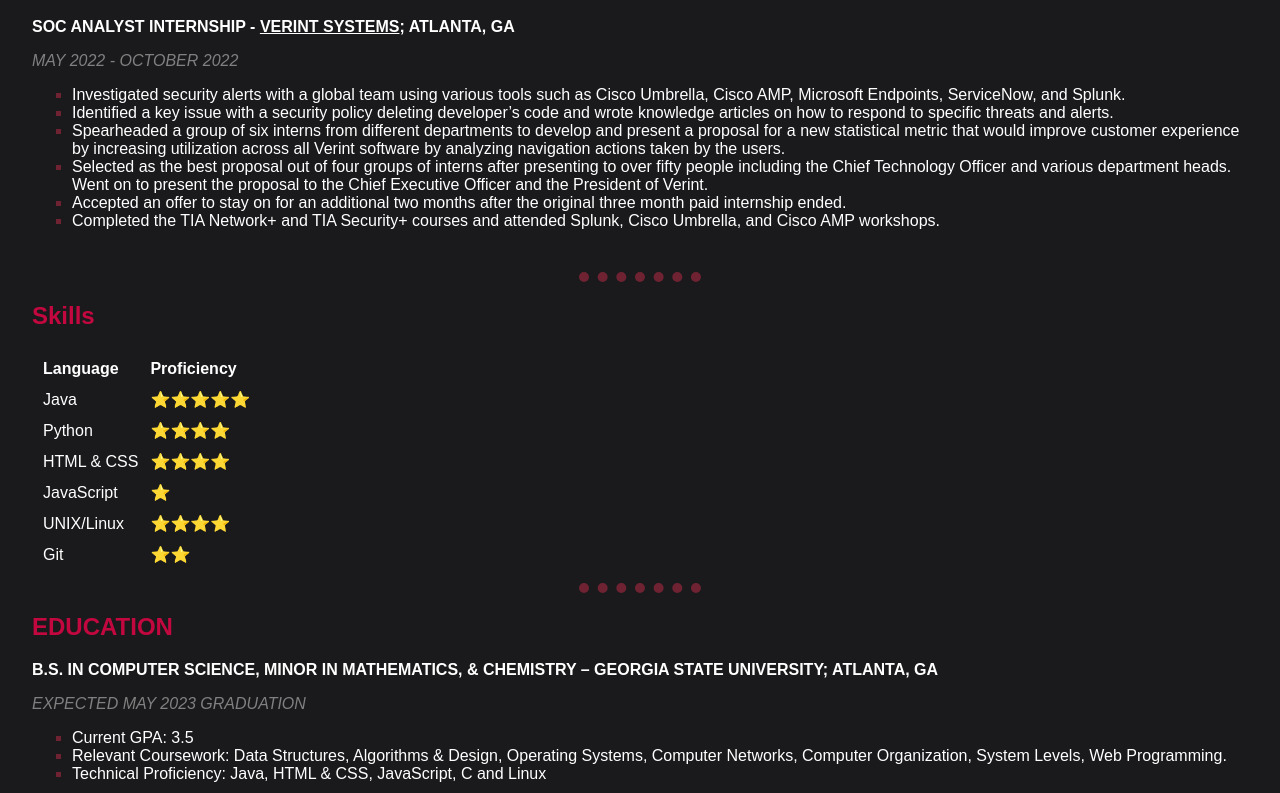
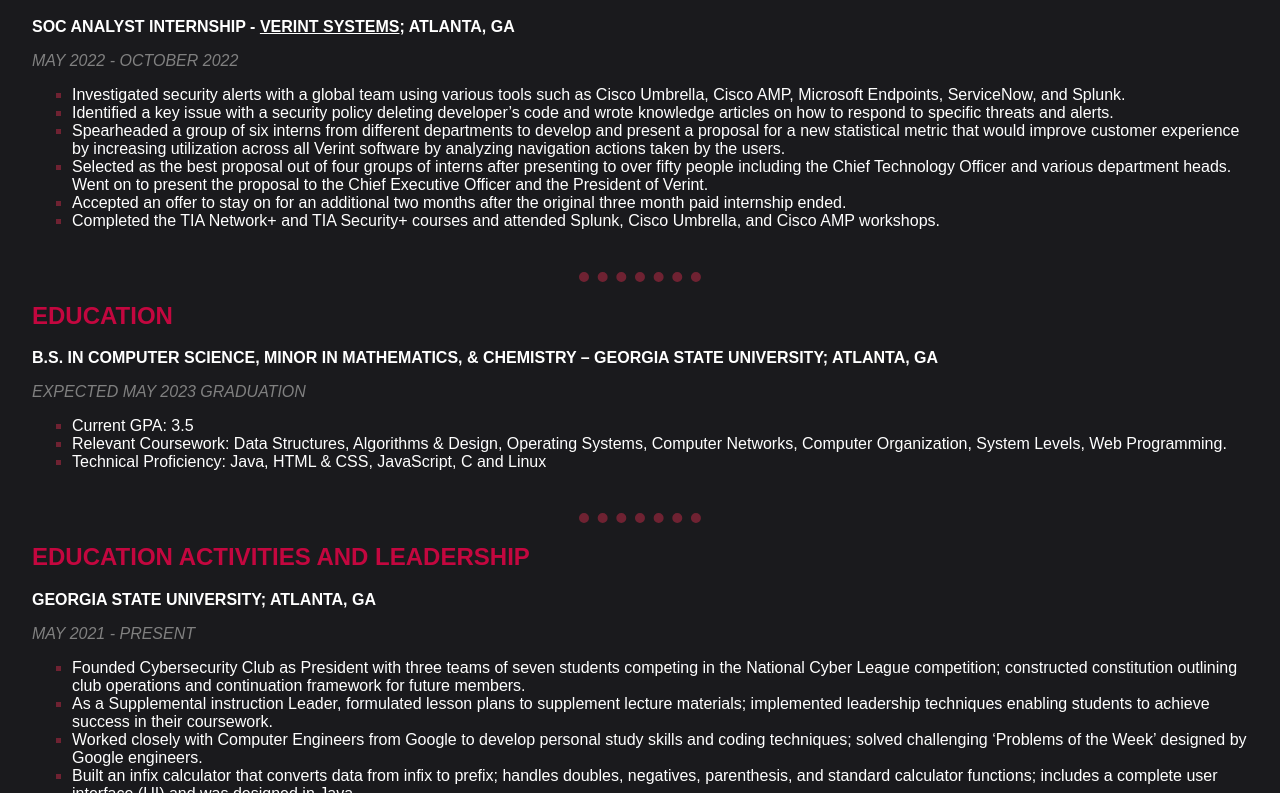
Before and after one commit to Stephen-Langford/cv, a plain HTML site: page index.html in a window 1280 px wide. Shown: the part 506-1299 px from the top of the page. Drawn offline with Linux system fonts and the light colour scheme.

Commit message:
Update index.html
Removed skills section till later in the course

```diff
--- a/index.html
+++ b/index.html
@@ -58,43 +58,6 @@
   <br>
 
   <hr>
-  <h2><strong>Skills</strong></h2>
-
-  <table cellspacing="10">
-    <thead>
-      <td><strong>Language</strong></td>
-      <td><strong>Proficiency</strong></td>
-    </thead>
-
-    <tr>
-      <td>Java</td>
-      <td>⭐⭐⭐⭐⭐</td>
-    </tr>
-    <tr>
-      <td>Python</td>
-      <td>⭐⭐⭐⭐</td>
-    </tr>
-    <tr>
-      <td>HTML & CSS</td>
-      <td>⭐⭐⭐⭐</td>
-    </tr>
-    <tr>
-      <td>JavaScript</td>
-      <td>⭐</td>
-    </tr>
-    <tr>
-      <td>UNIX/Linux</td>
-      <td>⭐⭐⭐⭐</td>
-    </tr>
-    <tr>
-      <td>Git</td>
-      <td>⭐⭐</td>
-    </tr>
-
-
-  </table>
-
-  <hr>
 
   <h2><strong>EDUCATION</strong></h2>
 
```
